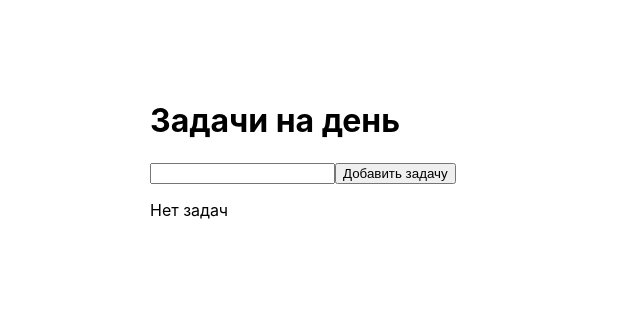
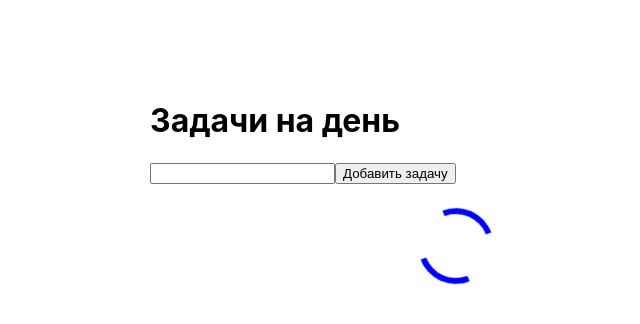
Before and after one commit to m4medbekov/react-todo, a React (Create React App) app: page / in a window 1280 px wide. Shown: the top 324 px of the page, without its empty margins (190-830 px from the left). Built offline with nearby package versions, Linux system fonts and the light colour scheme; no server answers.

Commit message:
Create Loader, displayed while data fetching

```diff
--- a/src/App.js
+++ b/src/App.js
@@ -2,15 +2,22 @@ import React, { useState, useEffect } from "react";
 import AddItem from "./Components/AddItem";
 import TodoList from "./Components/TodoList";
 import Context from "./context";
+import Loader from "./Components/Loader";
 
 function App() {
 
-  let [arrayOfTodoItems, setArrayOfTodoItems] = useState([])
+  const [arrayOfTodoItems, setArrayOfTodoItems] = useState([])
+  const [loading, setLoading] = useState(true)
 
   useEffect(() => {
     fetch('https://jsonplaceholder.typicode.com/todos?_limit=5')
       .then(response => response.json())
-      .then(arrayOfTodoItems => setArrayOfTodoItems(arrayOfTodoItems))
+      .then(arrayOfTodoItems => {
+        setTimeout(() => {
+          setArrayOfTodoItems(arrayOfTodoItems)
+          setLoading(false)
+        }, 2000)
+      })
   }, [])
 
   function onToggle(id) {
@@ -45,11 +52,11 @@ function App() {
       <div className="wrapper">
         <h1>Задачи на день</h1>
         <AddItem onCreate={addItem} />
-
+        {loading && <Loader />}
         {arrayOfTodoItems.length ? (
           <TodoList arrayOfTodoItems={arrayOfTodoItems} onToggle={onToggle} />
         ) : (
-          <p>Нет задач</p>
+          loading ? null : <p>Нет задач</p>
         )}
       </div>
     </Context.Provider>
--- /dev/null
+++ b/src/Components/Loader.js
@@ -0,0 +1,7 @@
+import React from "react";
+
+export default () => (
+    <div style={{display: 'flex', justifyContent: 'center', margin: '.5rem'}}>
+        <div className="lds-dual-ring" />
+    </div>
+)
--- a/src/index.css
+++ b/src/index.css
@@ -32,3 +32,28 @@ code {
 .done {
   text-decoration: line-through;
 }
+
+.lds-dual-ring {
+  display: inline-block;
+  width: 80px;
+  height: 80px;
+}
+.lds-dual-ring:after {
+  content: " ";
+  display: block;
+  width: 64px;
+  height: 64px;
+  margin: 8px;
+  border-radius: 50%;
+  border: 6px solid blue;
+  border-color: blue transparent blue transparent;
+  animation: lds-dual-ring 1.2s linear infinite;
+}
+@keyframes lds-dual-ring {
+  0% {
+    transform: rotate(0deg);
+  }
+  100% {
+    transform: rotate(360deg);
+  }
+}
```
